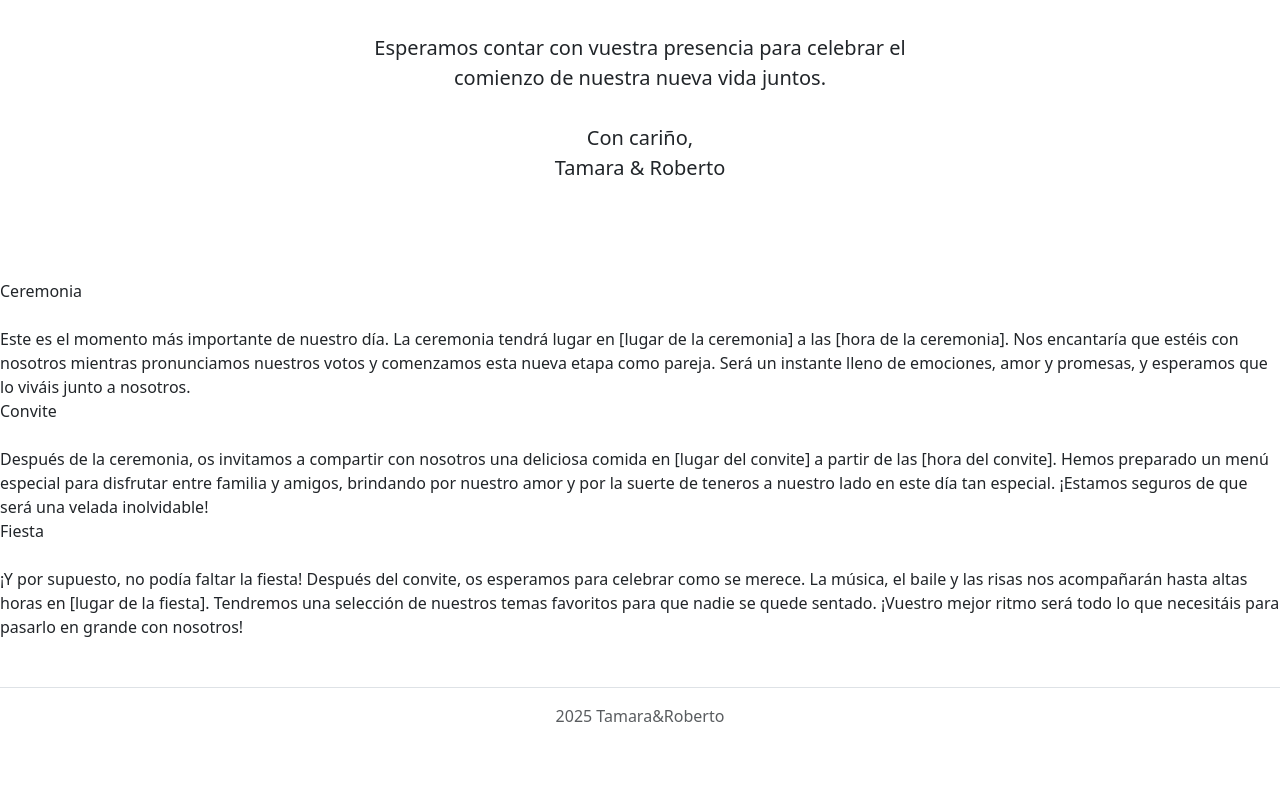
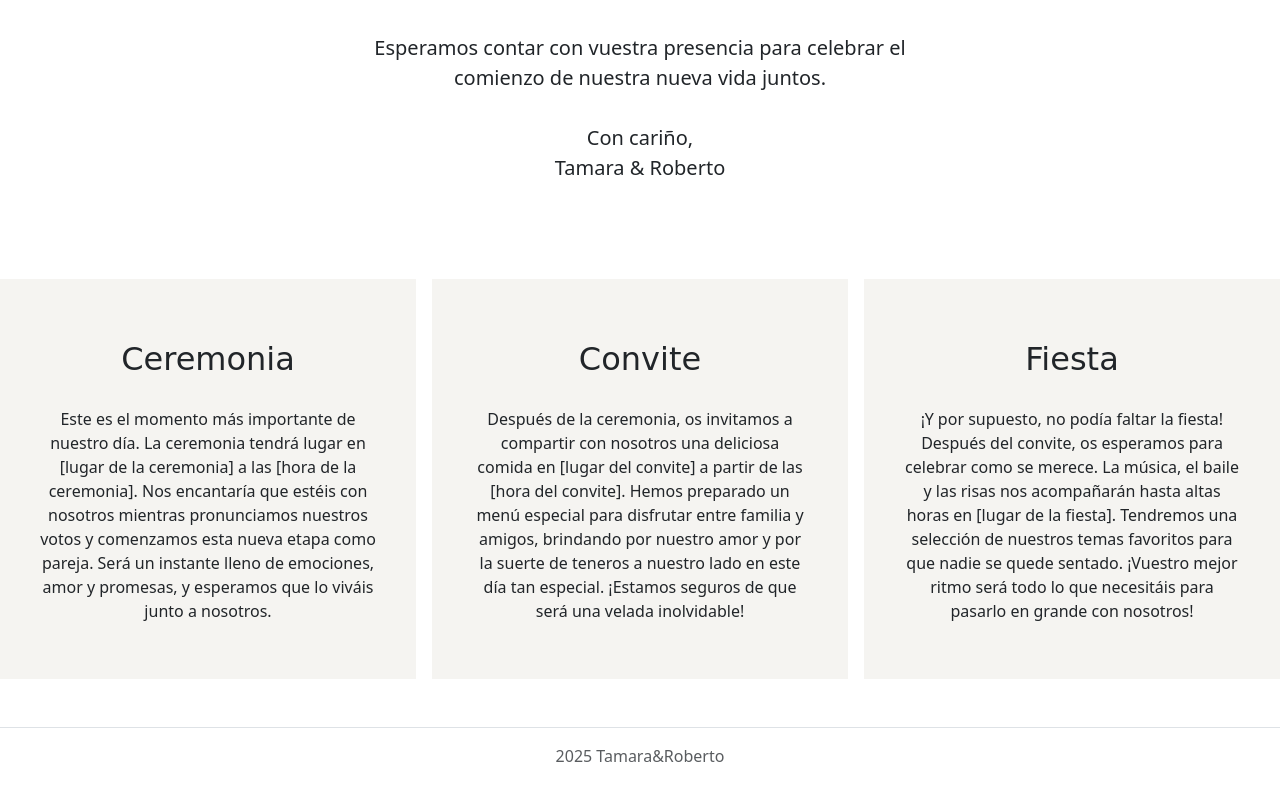
Before and after one commit to salasdidi/tamarayroberto, a plain HTML site: page index.html in a window 1280 px wide. Shown: the part 1285-2085 px from the top of the page. Before the commit the page ends 2061 px from the top, so only its background shows below. Drawn offline with nearby package versions, Linux system fonts and the light colour scheme; a web font is replaced by a local one.

Commit message:
style.css

```diff
--- a/style.css
+++ b/style.css
@@ -28,3 +28,25 @@ h1{
     margin-bottom: 2rem;
 
 }
+
+.info{
+    display: flex;
+    height: 50vh;
+    gap: 1rem;
+    flex-wrap: wrap;
+    text-align: center;
+    justify-content: center;
+}
+
+.info>div{
+    flex: 1;
+    height: 100%;
+    align-content: center;
+    padding: 2.5rem;
+    background-color:#f5f4f1;
+}
+
+.info>div>span{
+    font-family:  "Oooh Baby", cursive;
+    font-size: 2rem;
+}
```
